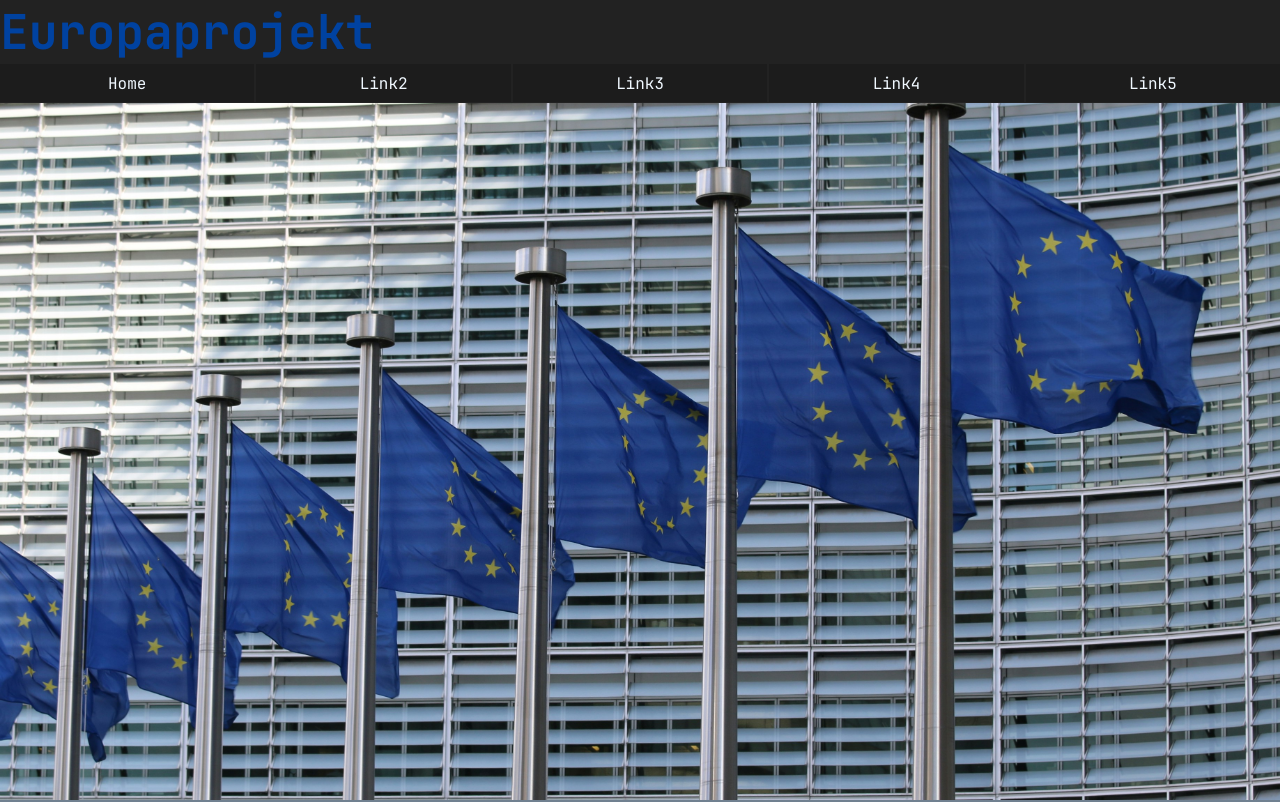
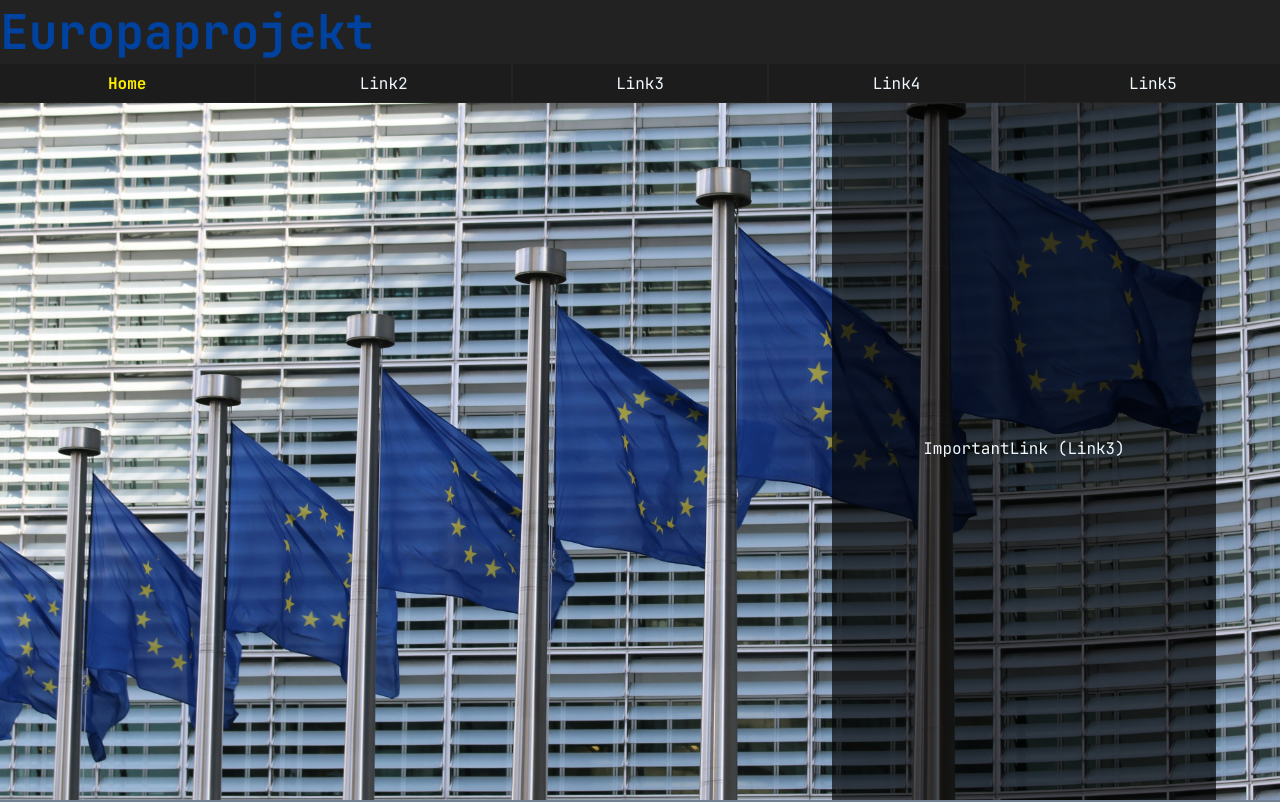
Before and after one commit to Europaprojekt/europaprojekt.github.io, a Vue app: page / in a window 1280 px wide. Shown: the top 802 px of the page. Built offline with nearby package versions, Linux system fonts and the light colour scheme.

Commit message:
- included Pinia: storage - navBar working now (different pages are possible) - HomePage edited

```diff
--- a/package.json
+++ b/package.json
@@ -10,6 +10,7 @@
     "deploy": "npm run build && gh-pages -d dist"
   },
   "dependencies": {
+    "pinia": "^2.1.7",
     "sass": "^1.70.0",
     "vue": "^3.4.15"
   },
--- a/src/App.vue
+++ b/src/App.vue
@@ -1,12 +1,10 @@
 <script lang="ts" setup>
 
-import { ref } from "vue"
+import { ref, computed } from "vue"
+import { pagesStore } from "./storages";
 
-var currentPage = ref("Home")
-
-const pages: string[] = [
-    "Home", "Link2", "Link3", "Link4", "Link5",
-]
+const pages = pagesStore()
+const page = computed(() => pages.page())
 
 </script>
 
@@ -14,26 +12,29 @@ const pages: string[] = [
     <header class="App__header">
         <h1>Europaprojekt</h1>
         <nav>
-            <a v-for="it in pages" @click="currentPage = it" class="App__navEntry">
-                {{ it }}
+            <a
+                v-for="it in pages.all"
+                @click="pages.setTo(it.name)"
+                class="App__navEntry"
+                :class="pages.current == it.name ? 'App__navEntry--active' : ''"
+            >
+                {{ it.name }}
             </a>
         </nav>
     </header>
 
     <main class="App__main">
-        <img src="/euBackground.jpg" loading="lazy" class="App__bgImg" alt="Picture of multiple flags of the european union">
+        <page/>
     </main>
 </template>
 
 <style lang="scss">
 
     .App {
-        $headerHeight: min(max(80px, 12dvh), 140px);
-        $myBlue: #0042a0;
-        $bgBlack: #222222;
-        $darkBlack: #1c1c1c;
+        @import "assets/variables";
 
         &__header {
+            z-index: 9000;
             position: fixed;
             display: flex;
             justify-content: space-between;
@@ -63,9 +64,24 @@ const pages: string[] = [
 
                     background: $darkBlack;
                     color: aliceblue;
-                    transition: background-color .1s;
-                    &:hover {
-                        background: $myBlue;
+                    transition: background-color .3s;
+                    @media (hover: hover) {
+                        &:hover {
+                            background: $myBlue;
+                        }
+                        &:active {
+                            background: $myYellow;
+                        }
+                    }
+                    @media (hover: none) {
+                        &:active {
+                            background: $myBlue;
+                        }
+                    }
+
+                    &--active {
+                        font-weight: bold;
+                        color: $myYellow;
                     }
                 }
 
@@ -82,15 +98,6 @@ const pages: string[] = [
         &__main {
             margin-block-start: $headerHeight;
         }
-
-        &__bgImg {
-            height: calc(100dvh - $headerHeight);
-            //height: auto;
-            //max-height: calc(100dvh - $headerHeight);
-            width: 100%;
-            object-position: center;
-            object-fit: cover;
-        }
     }
 
 
--- /dev/null
+++ b/src/assets/variables.scss
@@ -0,0 +1,10 @@
+
+$smallDeviceLimitIncl: 620px;
+
+$headerHeight: min(max(80px, 12dvh), 140px);
+$contentHeight: calc(100dvh - $headerHeight);
+
+$myBlue: #0042a0;
+$myYellow: #ffee00;
+$bgBlack: #222222;
+$darkBlack: #1c1c1c;
--- a/src/components/HomePage.vue
+++ b/src/components/HomePage.vue
@@ -1,11 +1,97 @@
-<script setup>
+<script setup lang="ts">
+
+    import { pagesStore } from "../storages"; // checking doesn't work shorthanded
+
+    const pages = pagesStore()
 
 </script>
 
 <template>
 
+    <div class="HomePage__imgContainer">
+        <img src="/euBackground.jpg" loading="lazy" class="HomePage__bgImg" alt="Picture of multiple flags of the european union">
+        <div class="HomePage__imgOverlay">
+            <a @click="pages.setTo('Link3')">
+                ImportantLink (Link3)
+            </a>
+        </div>
+
+    </div>
+
+    <div class="HomePage__more">
+        <span>m</span>
+        <span>o</span>
+        <span>r</span>
+        <span>e</span>
+        <span>-</span>
+        <span>c</span>
+        <span>o</span>
+        <span>n</span>
+        <span>t</span>
+        <span>e</span>
+        <span>n</span>
+        <span>t</span>
+    </div>
+
 </template>
 
-<style>
+<style lang="scss">
+    @import "../assets/variables";
 
+    .HomePage {
+        &__imgContainer {
+            position: relative;
+            display: flex;
+            flex-direction: column;
+            justify-content: flex-end;
+            height: $contentHeight;
+            width: 100%;
+        }
+        &__bgImg {
+            position: absolute;
+            z-index: -1;
+            height: 100%;
+            width: 100%;
+            object-position: center;
+            object-fit: cover;
+            @media (width <= $smallDeviceLimitIncl) {  // fahnen weiter oben
+                height: 120%;
+                object-position: bottom;
+            }
+        }
+        &__imgOverlay {
+            position: absolute;
+            background: #000000aa;
+            color: aliceblue;
+
+            display: flex;
+            align-items: center;
+            justify-content: center;
+
+            @media (width <= $smallDeviceLimitIncl) {
+                height: 30%;
+                width: 100%;
+                margin-block-end: 15dvh;
+            }
+            @media (width > $smallDeviceLimitIncl) {
+                margin-inline-end: 5dvw;
+                align-self: end;
+                height: 100%;
+                width: 30%;
+            }
+        }
+
+
+        &__more {
+            position: relative;
+            text-transform: uppercase;
+            display: flex;
+            flex-direction: column;
+            align-items: center;
+
+            & span {
+                font-size: 20dvh;
+            }
+        }
+    }
 </style>
--- a/src/main.js
+++ b/src/main.js
@@ -2,5 +2,8 @@ import './assets/main.css'
 
 import App from './App.vue'
 import {createApp} from "vue";
+import {createPinia} from "pinia"
 
-createApp(App).mount('#app')
+const app = createApp(App)
+app.use(createPinia())
+app.mount('#app')
--- /dev/null
+++ b/src/storages.ts
@@ -0,0 +1,40 @@
+import { defineStore } from "pinia"
+// @ts-ignore dunno Y
+import HomePage from "./components/HomePage.vue";
+
+export const pagesStore = defineStore("pages", {
+    state: () => ({ currentPage: "Home" }),
+    getters: {
+        all: (state) => [
+            {name: "Home", link: HomePage},
+            {name: "Link2", link: {}},
+            {name: "Link3", link: {}},
+            {name: "Link4", link: {}},
+            {name: "Link5", link: {}}
+        ],
+        current: (state) => state.currentPage
+    },
+    actions: {
+        linkOf(str: String): {} {
+            return this.all.filter((it) => it.name == str)[0].link
+        },
+        page(): {} {
+            return this.linkOf(this.current)
+        },
+        setTo(name: String) {
+            this.currentPage = name
+        }
+    }
+})
+
+export const useCounterStore = defineStore('counter', {
+    state: () => ({ count: 0, name: 'Eduardo' }),
+    getters: {
+        doubleCount: (state) => state.count * 2,
+    },
+    actions: {
+        increment() {
+            this.count++
+        },
+    },
+})
```
Also changed, not shown: 1 other file (tests, documents, lock files or other folders).
